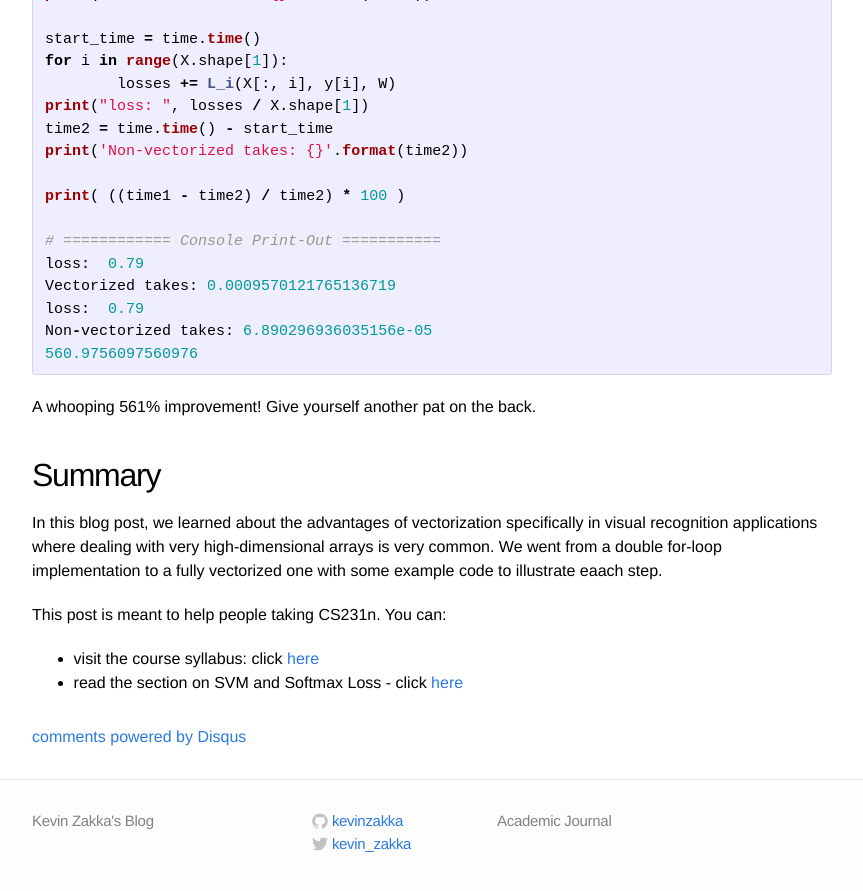
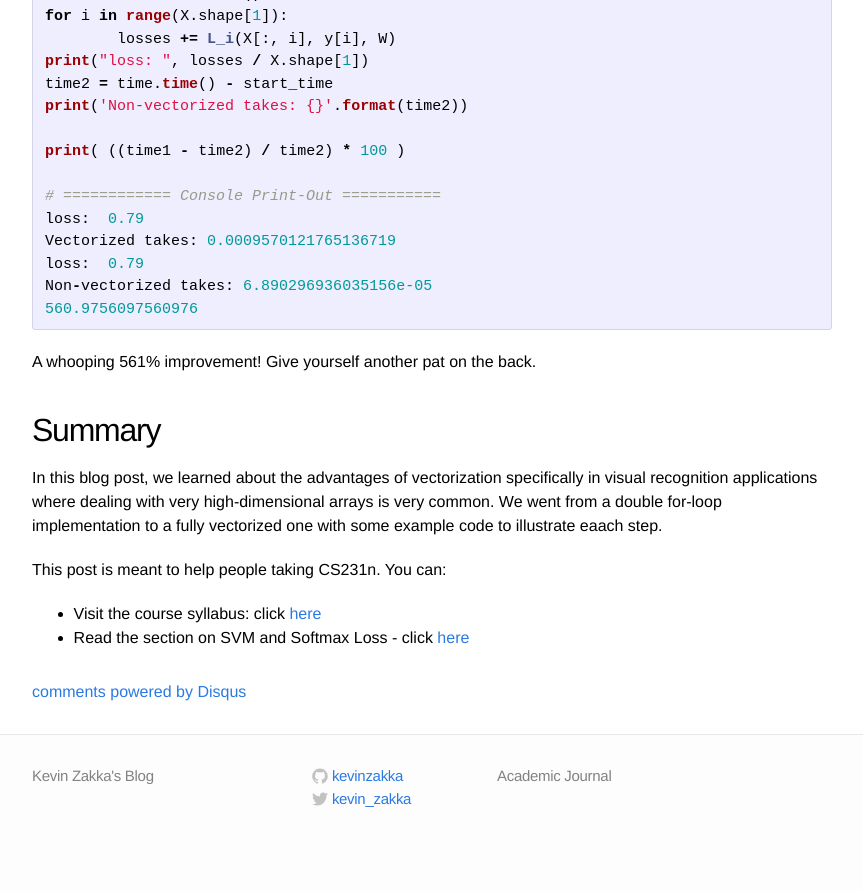
Before and after one commit to WangcsShuai/kevinzakka.github.io, a Jekyll site: the page built from _posts/2016-07-30-multiclass-svm-loss-vectorization.markdown, in a window 1280 px wide and 900 px high, scrolled down 7883 px. Shown: the top 891 px of the window, without its empty margins (208-1071 px from the left). Built offline with Jekyll 4.4.1, drawn with Linux system fonts in a browser that asks for light colours; formulas are drawn with MathJax 3; comment, search, counter and statistics services are not loaded; after the commit the page ends 8738 px from its top, so only the background shows below that; some of the changed text lies outside the part shown.

````diff
--- a/_posts/2016-07-30-multiclass-svm-loss-vectorization.markdown
+++ b/_posts/2016-07-30-multiclass-svm-loss-vectorization.markdown
@@ -231,7 +231,6 @@ The difficulty here lies in grabbing the correct class scores. The rest is a pie
 ```python
 # grab scores of correct classes
 correct_classes = scores[y, np.arange(N)]
-
 ```
 
 This type of indexing lets us select one element from each column of `scores` using the indices in our vector `y`. Super cool right?
@@ -247,7 +246,6 @@ vectorizedSquash = np.vectorize(squash, otypes=[np.float])
 
 # compute margins element-wise
 margins = vectorizedSquash(scores - correct_classes, delta)
-
 ```
 
 Almost done! Remember that we need to ignore the losses on the correct classes. So let's reuse the array indexing and set those to 0 with `margins[y, np.arange(2)] = 0`. All we have left is to sum the losses and average them out.
@@ -340,5 +338,5 @@ In this blog post, we learned about the advantages of vectorization specifically
 
 This post is meant to help people taking CS231n. You can:
 
-- visit the course syllabus: click [here](http://cs231n.github.io/)
-- read the section on SVM and Softmax Loss - click [here](http://cs231n.github.io/linear-classify/)
+- Visit the course syllabus: click [here](http://cs231n.github.io/)
+- Read the section on SVM and Softmax Loss - click [here](http://cs231n.github.io/linear-classify/)
````
Also changed, not shown: other parts of _posts/2016-07-30-multiclass-svm-loss-vectorization.markdown (+1 -1 lines).
